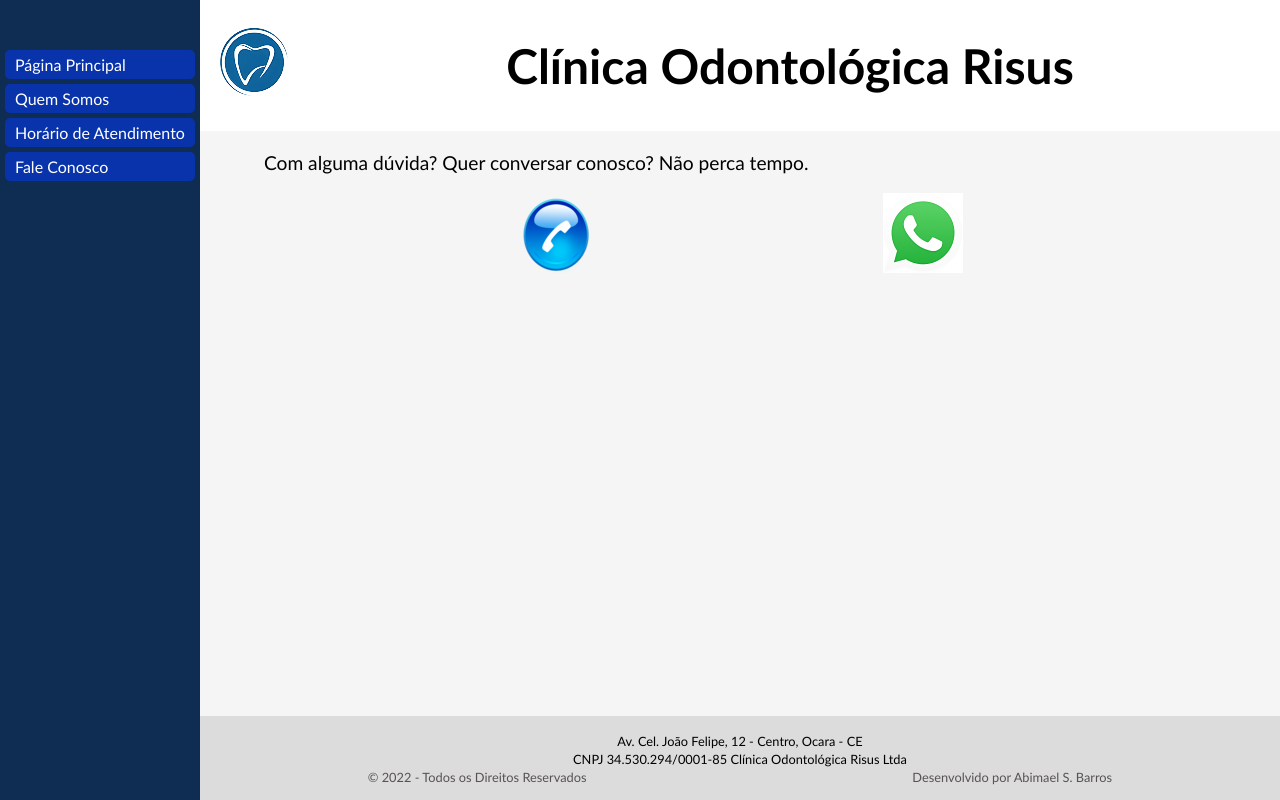
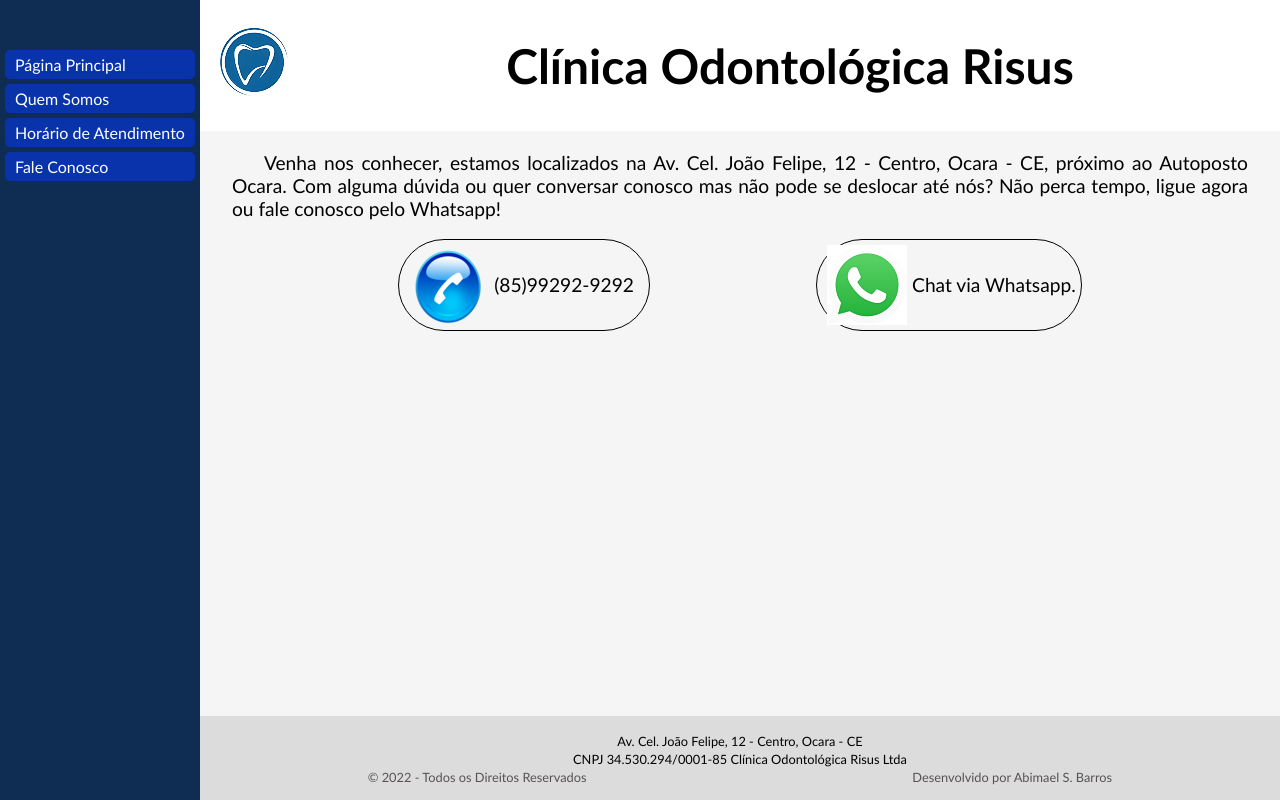
Before and after one commit to AbimaelSB/clinica-risus, a plain HTML site: page contact.html in a window 1280 px wide. Drawn offline with Linux system fonts and the light colour scheme.

Commit message:
update file

```diff
--- a/contact.html
+++ b/contact.html
@@ -26,10 +26,16 @@
         </div>
       </header>
       <section class="flex">
-        <p>Com alguma dúvida? Quer conversar conosco? Não perca tempo.</p>
+        <p>Venha nos conhecer, estamos localizados na Av. Cel. João Felipe, 12 - Centro, Ocara - CE, próximo ao Autoposto Ocara. Com alguma dúvida ou quer conversar conosco mas não pode se deslocar até nós? Não perca tempo, ligue agora ou fale conosco pelo Whatsapp!</p>
         <div class="contact-icons">
-          <a href="tel:558592929292" target="_blank"> <img alt="Imagem telefone" src="./img/telefone.png"> </a>
-          <a href="https://wa.me/558592929292" target="_blank"> <img alt="Imagem WhatsApp" src="./img/whatsapp_logo.png"> </a>
+          <a href="tel:5585992929292" target="_blank">
+            <img alt="Imagem telefone" src="./img/telefone.png">
+            <span>(85)99292-9292 &nbsp;</span>
+          </a>
+          <a href="https://wa.me/5585992929292" target="_blank">
+            <img alt="Imagem WhatsApp" src="./img/whatsapp_logo.png">
+            <span> Chat via Whatsapp.</span>
+          </a>
         </div>
       </section>
       <footer>
--- a/css/style.css
+++ b/css/style.css
@@ -169,5 +169,16 @@ table tr td:nth-child(1){
 }
 
 .contact-icons a{
+  padding: 0 5px;
   text-indent: 0;
+  text-decoration: none;
+  color: black;
+  border: 1px solid black;
+  border-radius: 50px;
+  display: flex;
+  align-items: center;
 }
+
+.contact-icons a img{
+  padding: 5px;
+}
```
